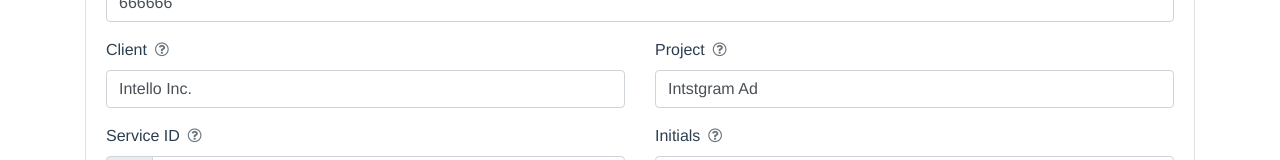
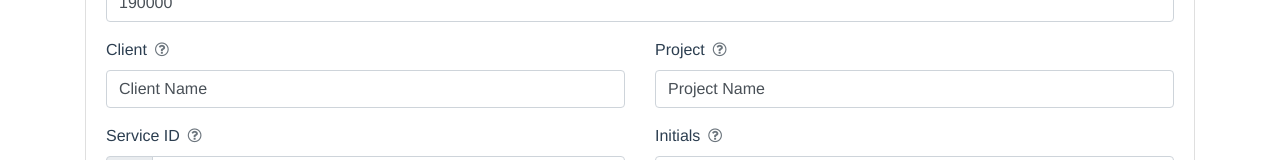
Before and after one commit to samuelgursky/IH_Naming, a Vue app: page / in a window 1280 px wide. Shown: the part 331-491 px from the top of the page. Built offline with nearby package versions, Linux system fonts and the light colour scheme.

Commit message:
netlify.toml & updated defaults

```diff
--- a/src/components/ProjectFileName.vue
+++ b/src/components/ProjectFileName.vue
@@ -82,11 +82,11 @@ export default {
       types: allTypes,
       allFields: allFields,
       project: {
-        job_id: 666666,
-        client: "Intello Inc.",
-        project: "Intstgram Ad",
+        job_id: "190000",
+        client: "Client Name",
+        project: "Project Name",
         service_id: "A",
-        initials: "AS"
+        initials: "SLG"
       }
     };
   },
```
Also changed, not shown: 1 other file (tests, documents, lock files or other folders).
